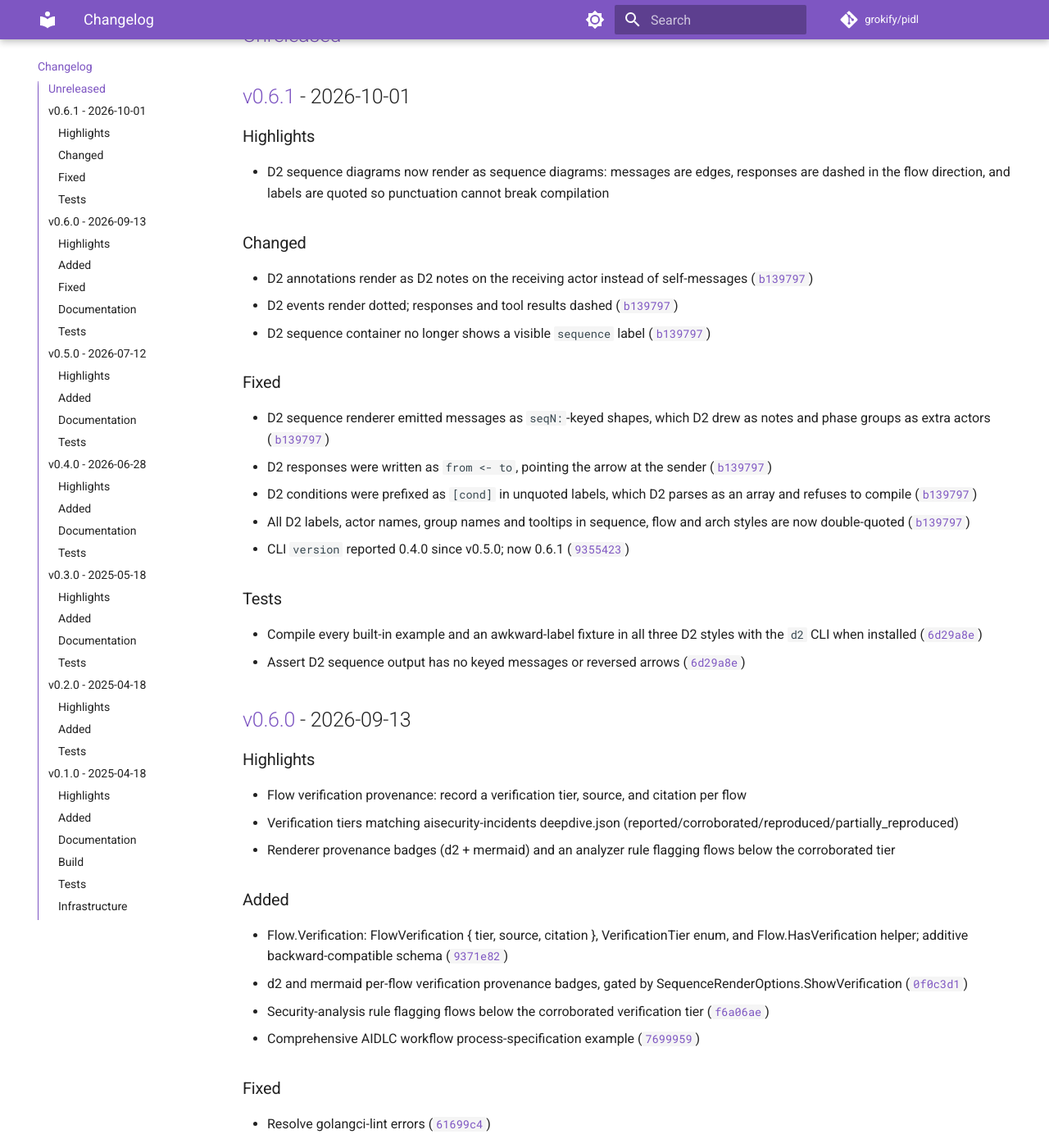
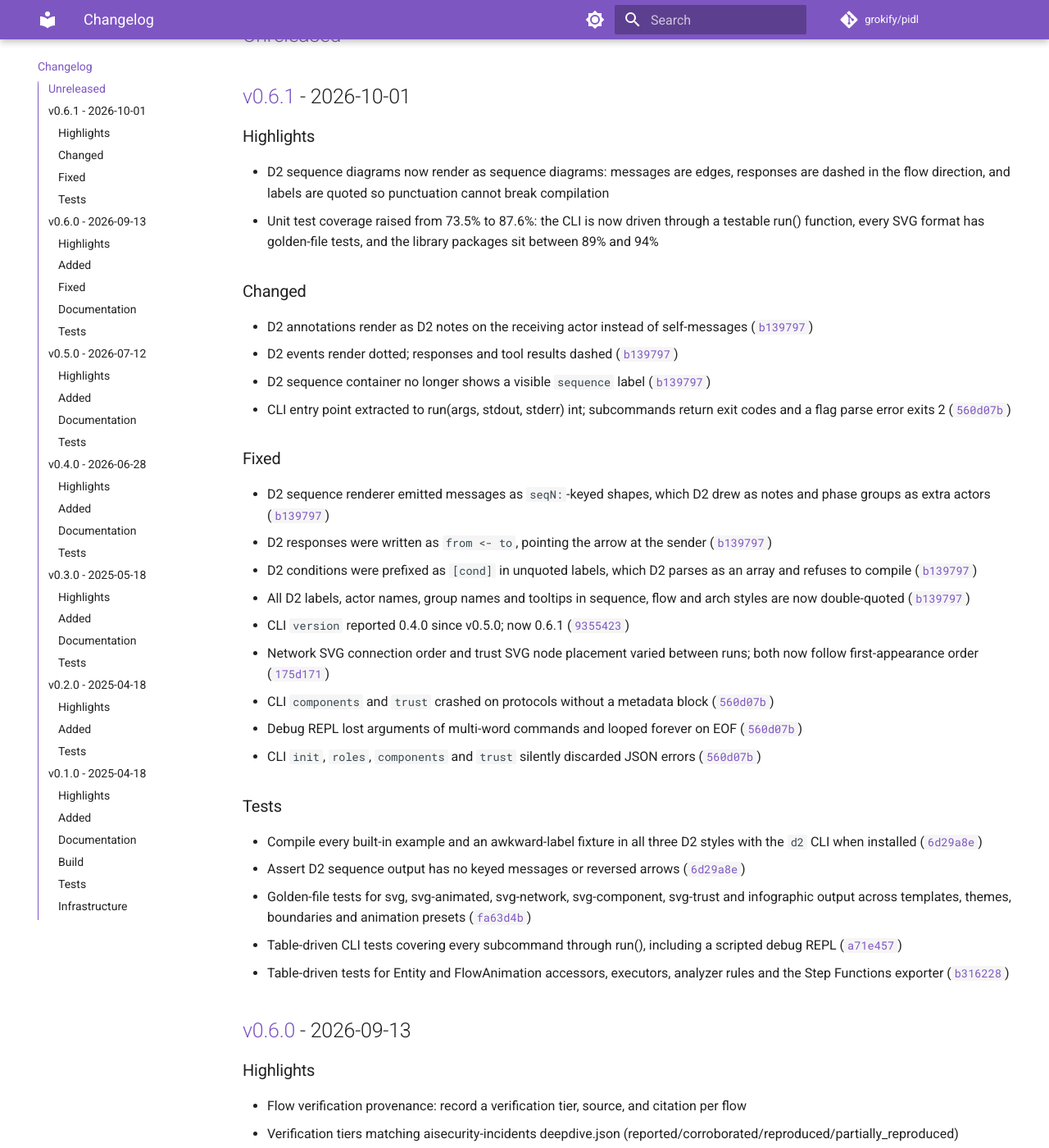
Before and after one commit to grokify/pidl, an MkDocs documentation site: the page built from docs/CHANGELOG.md, in a window 1280 px wide and 1400 px high, scrolled down 335 px. Shown: the whole window at 82% size. Built offline with MkDocs 1.6.1 and Material for MkDocs 9.7.7, drawn with Linux system fonts in a browser that asks for light colours; comment, search, counter and statistics services are not loaded.

Commit message:
docs: extend v0.6.1 changelog with determinism fixes and test coverage work
Co-Authored-By: Claude Fable 5.1 <noreply@anthropic.com>

```diff
--- a/docs/CHANGELOG.md
+++ b/docs/CHANGELOG.md
@@ -14,12 +14,14 @@ and this changelog is generated by [Structured Changelog](https://github.com/gro
 ### Highlights
 
 - D2 sequence diagrams now render as sequence diagrams: messages are edges, responses are dashed in the flow direction, and labels are quoted so punctuation cannot break compilation
+- Unit test coverage raised from 73.5% to 87.6%: the CLI is now driven through a testable run() function, every SVG format has golden-file tests, and the library packages sit between 89% and 94%
 
 ### Changed
 
 - D2 annotations render as D2 notes on the receiving actor instead of self-messages ([`b139797`](https://github.com/grokify/pidl/commit/b139797))
 - D2 events render dotted; responses and tool results dashed ([`b139797`](https://github.com/grokify/pidl/commit/b139797))
 - D2 sequence container no longer shows a visible `sequence` label ([`b139797`](https://github.com/grokify/pidl/commit/b139797))
+- CLI entry point extracted to run(args, stdout, stderr) int; subcommands return exit codes and a flag parse error exits 2 ([`560d07b`](https://github.com/grokify/pidl/commit/560d07b))
 
 ### Fixed
 
@@ -28,11 +30,18 @@ and this changelog is generated by [Structured Changelog](https://github.com/gro
 - D2 conditions were prefixed as `[cond]` in unquoted labels, which D2 parses as an array and refuses to compile ([`b139797`](https://github.com/grokify/pidl/commit/b139797))
 - All D2 labels, actor names, group names and tooltips in sequence, flow and arch styles are now double-quoted ([`b139797`](https://github.com/grokify/pidl/commit/b139797))
 - CLI `version` reported 0.4.0 since v0.5.0; now 0.6.1 ([`9355423`](https://github.com/grokify/pidl/commit/9355423))
+- Network SVG connection order and trust SVG node placement varied between runs; both now follow first-appearance order ([`175d171`](https://github.com/grokify/pidl/commit/175d171))
+- CLI `components` and `trust` crashed on protocols without a metadata block ([`560d07b`](https://github.com/grokify/pidl/commit/560d07b))
+- Debug REPL lost arguments of multi-word commands and looped forever on EOF ([`560d07b`](https://github.com/grokify/pidl/commit/560d07b))
+- CLI `init`, `roles`, `components` and `trust` silently discarded JSON errors ([`560d07b`](https://github.com/grokify/pidl/commit/560d07b))
 
 ### Tests
 
 - Compile every built-in example and an awkward-label fixture in all three D2 styles with the `d2` CLI when installed ([`6d29a8e`](https://github.com/grokify/pidl/commit/6d29a8e))
 - Assert D2 sequence output has no keyed messages or reversed arrows ([`6d29a8e`](https://github.com/grokify/pidl/commit/6d29a8e))
+- Golden-file tests for svg, svg-animated, svg-network, svg-component, svg-trust and infographic output across templates, themes, boundaries and animation presets ([`fa63d4b`](https://github.com/grokify/pidl/commit/fa63d4b))
+- Table-driven CLI tests covering every subcommand through run(), including a scripted debug REPL ([`a71e457`](https://github.com/grokify/pidl/commit/a71e457))
+- Table-driven tests for Entity and FlowAnimation accessors, executors, analyzer rules and the Step Functions exporter ([`b316228`](https://github.com/grokify/pidl/commit/b316228))
 
 ## [v0.6.0] - 2026-09-13
 
```
Also changed, not shown: CHANGELOG.json (+35 -0 lines), CHANGELOG.md (+9 -0 lines).
